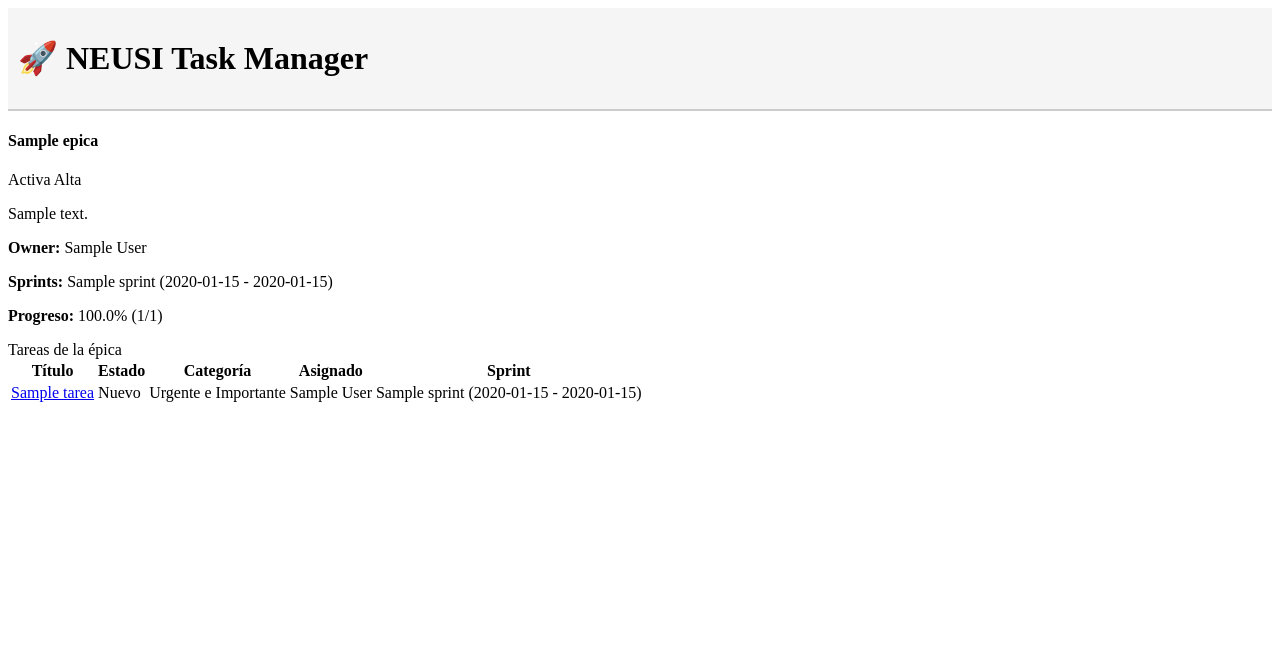
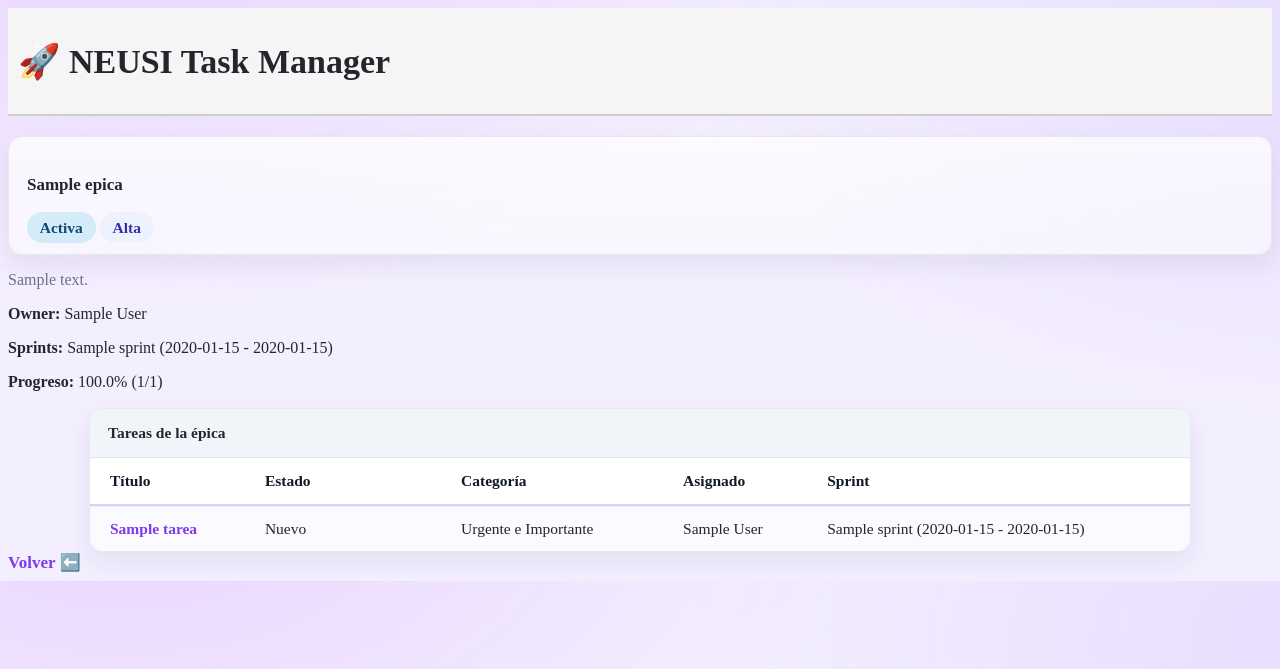
Before and after one commit to cristhiamdaniel-cj/NeusiDevops, a Django app: page /epicas/1/ in a window 1280 px wide. Shown: the top 669 px of the page. Run offline with Django 5.2, Linux system fonts and the light colour scheme; a user stored in the database is signed in; tables that the repository leaves empty hold one stand-in row (values such as "Sample post").

Commit message:
Interface epica y spring

```diff
--- /dev/null
+++ b/backlog/static/backlog/epicas-detail.css
@@ -0,0 +1,142 @@
+/* ========== Paleta & base (mismo look que las demás vistas) ========== */
+:root{
+  --bg1:#ead6ff;
+  --bg2:#e6dbff;
+  --card:#ffffff;
+  --text:#23262d;
+  --muted:#6b7280;
+  --primary:#7c3aed;
+  --primary-600:#6d28d9;
+  --info:#06b6d4;
+  --border:#e6e8ee;
+  --soft-border:#eef0f6;
+  --shadow:0 10px 24px rgba(32,44,80,.08);
+  --radius:14px;
+
+  /* tamaños base */
+  --fs-base:17px;        /* ↑ un poco el tamaño general */
+  --fs-small:15.5px;
+  --fs-label:16px;
+  --fs-head:15.5px;
+}
+
+html { font-size: var(--fs-base); }
+
+body{
+  background:
+    radial-gradient(1200px 600px at 10% -10%, var(--bg1), transparent 60%),
+    radial-gradient(1200px 600px at 110% 10%, var(--bg2), transparent 60%),
+    #f4efff;
+  color:var(--text);
+}
+
+h4{ font-weight:700; }
+
+/* ========== Header de detalle (título + badges) ========== */
+.d-flex.justify-content-between.align-items-center.mb-2{
+  background: linear-gradient(180deg, rgba(255,255,255,.75), rgba(255,255,255,.5));
+  padding: 16px 18px;                 /* ↑ padding para más aire */
+  border:1px solid var(--border);
+  border-radius: var(--radius);
+  box-shadow: var(--shadow);
+  gap:.75rem;
+}
+.badge{
+  border-radius:999px;
+  padding:.4rem .75rem;
+  font-weight:700;
+  font-size: var(--fs-small);
+}
+.badge.text-bg-info{      background: rgba(6,182,212,.15); color:#0c4a6e; }
+.badge.text-bg-secondary{ background: #eef2ff;           color:#3730a3; }
+
+/* Descripción / metadatos */
+p.text-muted{ color:var(--muted) !important; margin-bottom:.6rem; font-size:var(--fs-label); }
+p.mb-1{ margin-bottom:.55rem !important; font-size:var(--fs-label); }
+p.mb-3{ margin-bottom:1rem  !important;  font-size:var(--fs-label); }
+
+/* ========== Card contenedora ========== */
+.card{
+  background:var(--card);
+  border:1px solid var(--border);
+  border-radius: var(--radius);
+  box-shadow: var(--shadow);
+  overflow:hidden;
+  max-width:1100px;
+  margin:0 auto;
+}
+.card-header{
+  background:#f1f5f9;
+  font-weight:800;
+  border-bottom:1px solid var(--border);
+  padding: 14px 18px;                /* ↑ padding superior evita que se “corte” la T */
+  line-height: 1.3;                  /* ↑ line-height para que no recorte el borde */
+  font-size: var(--fs-head);
+}
+
+/* ========== Tabla bonita (sticky header, zebra, hover) ========== */
+.table{
+  width:100%;
+  border-collapse:separate;
+  border-spacing:0;
+  table-layout:auto;
+  margin:0;
+  font-size: var(--fs-small);        /* ↑ tamaño en filas */
+}
+
+.table thead{
+  position:sticky;
+  top:0;
+  z-index:1;
+  backdrop-filter: blur(6px);
+}
+.table thead th{
+  background: rgba(255,255,255,.9);
+  color:#111827;
+  font-weight:800;
+  padding:14px 16px;                 /* ↑ padding para más legibilidad */
+  text-align:left;
+  border:0;
+  border-bottom:2px solid rgba(124,58,237,.25);
+  white-space:nowrap;
+  font-size: var(--fs-head);
+}
+
+/* Celdas */
+.table tbody td{
+  padding:13px 16px;                 /* ↑ padding */
+  border-top:1px solid var(--soft-border);
+  vertical-align:middle;
+  font-size: var(--fs-small);
+}
+
+/* aire en extremos */
+.table thead th:first-child,
+.table tbody td:first-child{ padding-left:20px; }
+.table thead th:last-child,
+.table tbody td:last-child{  padding-right:20px; }
+
+/* zebra + hover */
+.table tbody tr:nth-child(odd){ background:#fafaff; }
+.table tbody tr:hover{
+  background:#f4f0ff;
+  box-shadow: inset 0 0 0 9999px rgba(124,58,237,.04);
+}
+
+/* Anchos mínimos para estabilidad */
+.table thead th:nth-child(2), .table tbody td:nth-child(2){ min-width:120px; } /* Estado */
+.table thead th:nth-child(3), .table tbody td:nth-child(3){ min-width:140px; } /* Categoría */
+.table thead th:nth-child(5), .table tbody td:nth-child(5){ min-width:110px; } /* Sprint */
+
+/* Enlaces */
+a{ color:var(--primary); text-decoration:none; font-weight:700; }
+a:hover{ color:var(--primary-600); text-decoration:underline; }
+
+/* Mensaje vacío */
+.text-muted{ color:var(--muted) !important; }
+
+/* Responsive horizontal */
+@media (max-width:576px){
+  .card .card-body.p-0{ overflow-x:auto; }
+  .card .card-body.p-0 .table{ min-width:720px; }
+}
--- a/backlog/templates/backlog/epica_confirm_delete.html
+++ b/backlog/templates/backlog/epica_confirm_delete.html
@@ -1,5 +1,10 @@
 {% extends "base.html" %}
+{% load static %}
+{% block extra_css %}
+<link rel="stylesheet" href="{% static 'backlog/epicas-delete.css' %}?v=2">
+{% endblock %}
 {% block content %}
+
 <h4 class="mb-3">Eliminar Épica</h4>
 <div class="alert alert-warning">
   ¿Estás seguro de eliminar la épica <strong>{{ epica.titulo }}</strong>?<br>
--- a/backlog/templates/backlog/epica_detail.html
+++ b/backlog/templates/backlog/epica_detail.html
@@ -1,5 +1,10 @@
 {% extends "base.html" %}
+{% load static %}
+{% block extra_css %}
+<link rel="stylesheet" href="{% static 'backlog/epicas-detail.css' %}?v=4">
+{% endblock %}
 {% block content %}
+
 <div class="d-flex justify-content-between align-items-center mb-2">
   <h4 class="mb-0">{{ epica.titulo }}</h4>
   <div class="d-flex gap-2">
@@ -51,4 +56,6 @@
     </table>
   </div>
 </div>
+<a class="btn btn-outline-secondary" href="{% url 'epica_list' %}">Volver ⬅️</a>
+</div>
 {% endblock %}
--- a/backlog/templates/backlog/epica_form.html
+++ b/backlog/templates/backlog/epica_form.html
@@ -1,5 +1,10 @@
 {% extends "base.html" %}
+{% load static %}
+{% block extra_css %}
+<link rel="stylesheet" href="{% static 'backlog/epicas-form.css' %}?v=2">
+{% endblock %}
 {% block content %}
+
 <h4 class="mb-3">{% if epica %}Editar Épica{% else %}Nueva Épica{% endif %}</h4>
 
 <form method="post" novalidate>
```
Also changed, not shown: backlog/static/backlog/epicas-delete.css (added, +38 -0 lines), backlog/static/backlog/epicas-form.css (added, +164 -0 lines), backlog/static/backlog/epicas-list.css (added, +190 -0 lines), backlog/static/backlog/sprint_form.css (added, +140 -0 lines), backlog/templates/backlog/epica_list.html (+8 -1 lines), backlog/templates/backlog/sprint_form.html (+12 -2 lines), backlog/static/backlog/icons/Spring.png (added).
